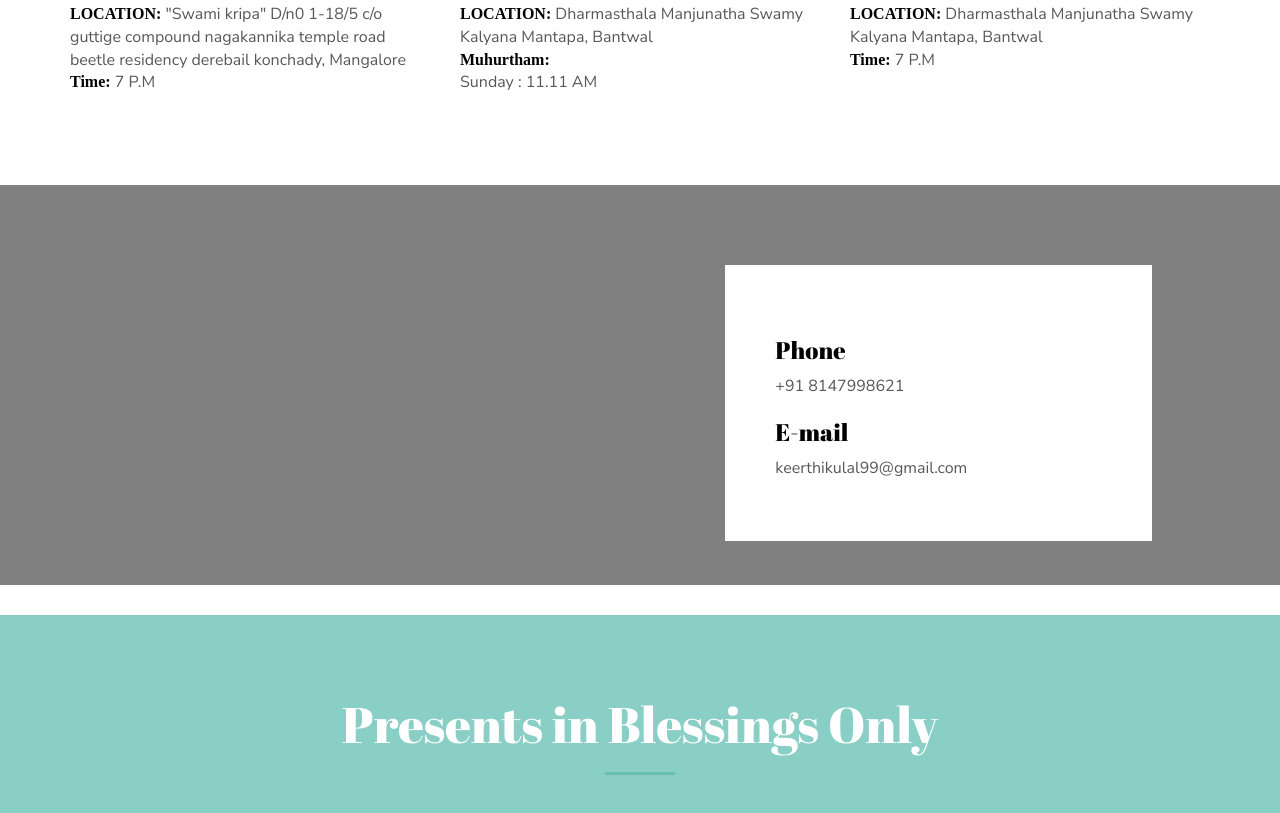
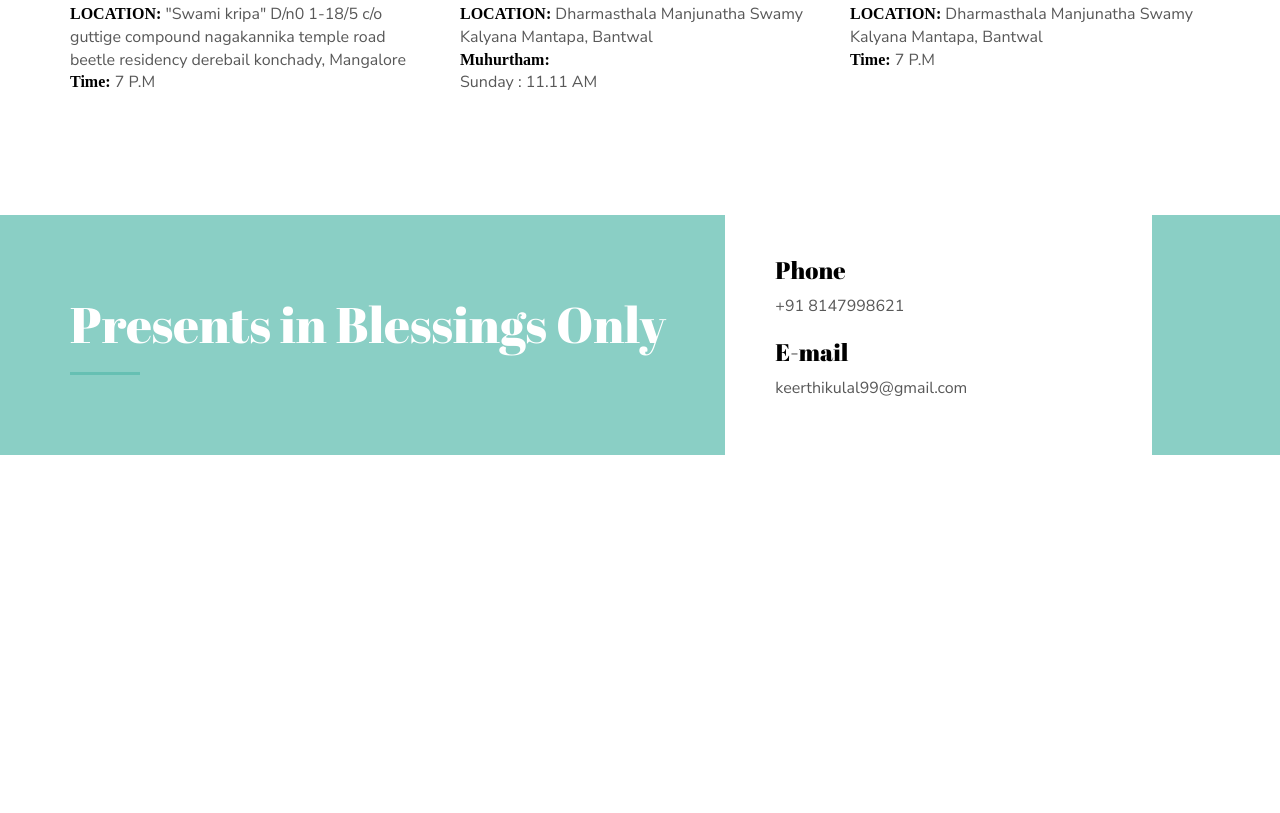
Before and after one commit to Nagaraj-GK/sujithwedspooja.github.io, a plain HTML site: page index.html in a window 1280 px wide. Shown: the part 2373-3186 px from the top of the page. After the commit the page ends 2834 px from the top, so only its background shows below. Drawn offline with Linux system fonts and the light colour scheme; some packages are replaced by stand-ins of ours.

Commit message:
Update index.html

```diff
--- a/index.html
+++ b/index.html
@@ -153,7 +153,6 @@
 <div class="">
     <div class='container-fluid'>
         <div class="row map-container">
-            <div id="map"></div>
             <div class="col-xs-10 col-md-4 contact-block-container reveal">
                 <div class="row">
                     <div class="col-xs-12 col-sm-6">
@@ -173,7 +172,7 @@
     <div class="container">
         <div class="row">
                 <div class="col-md-12">
-                    <h2 class="text-center">Presents in Blessings Only</h2>
+                    <h2 class="text-left">Presents in Blessings Only</h2>
                 </div>
 
 
```
